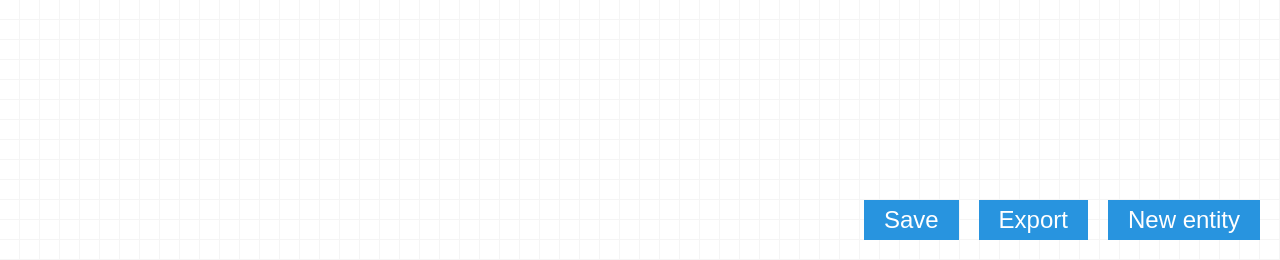
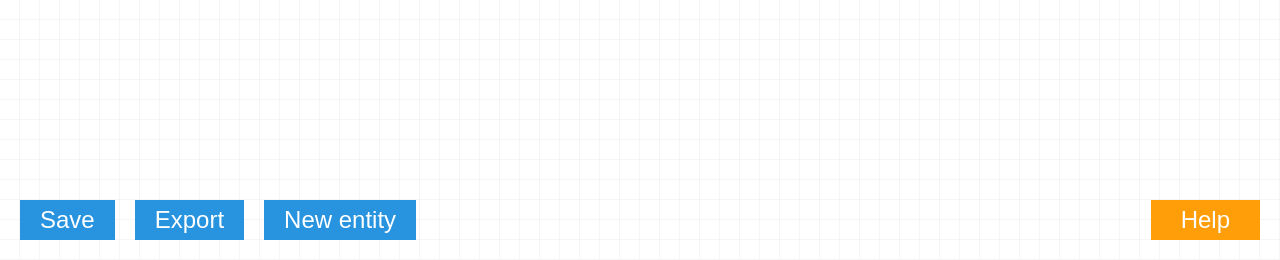
Before and after one commit to pyistanbul/dbpatterns, a Django app: template web/dbpatterns/dbpatterns/templates/documents/edit.html in a window 1280 px wide. Shown: the part 540-800 px from the top of the page. Run offline with Django 3.2, Linux system fonts and the light colour scheme; the template is opened without the code that fills it, so the values that code supplies are empty; parts of the project's set-up code (start-up, migrations or seed data) failed here and were passed over.

Commit message:
added validation to attribute view

```diff
--- a/web/dbpatterns/dbpatterns/static/css/screen.css
+++ b/web/dbpatterns/dbpatterns/static/css/screen.css
@@ -739,6 +739,11 @@ article#document {
     height: 450px;
 }
 
+#document-edit-view article#document nav.tools {
+    left: 0;
+    right: auto;
+}
+
 /* Simple Grid Definitions */
 
 .two-column {
--- a/web/dbpatterns/dbpatterns/static/js/views/attribute.js
+++ b/web/dbpatterns/dbpatterns/static/js/views/attribute.js
@@ -119,6 +119,11 @@ dbpatterns.views.Attributes = Backbone.View.extend({
     },
 
     add_attribute: function (attribute) {
+
+        if (!attribute.get("name")) {
+            return
+        }
+
         this.$el.find("section.attributes").append(new dbpatterns.views.Attribute({
             model: attribute,
             app_view: this.options.app_view
```
